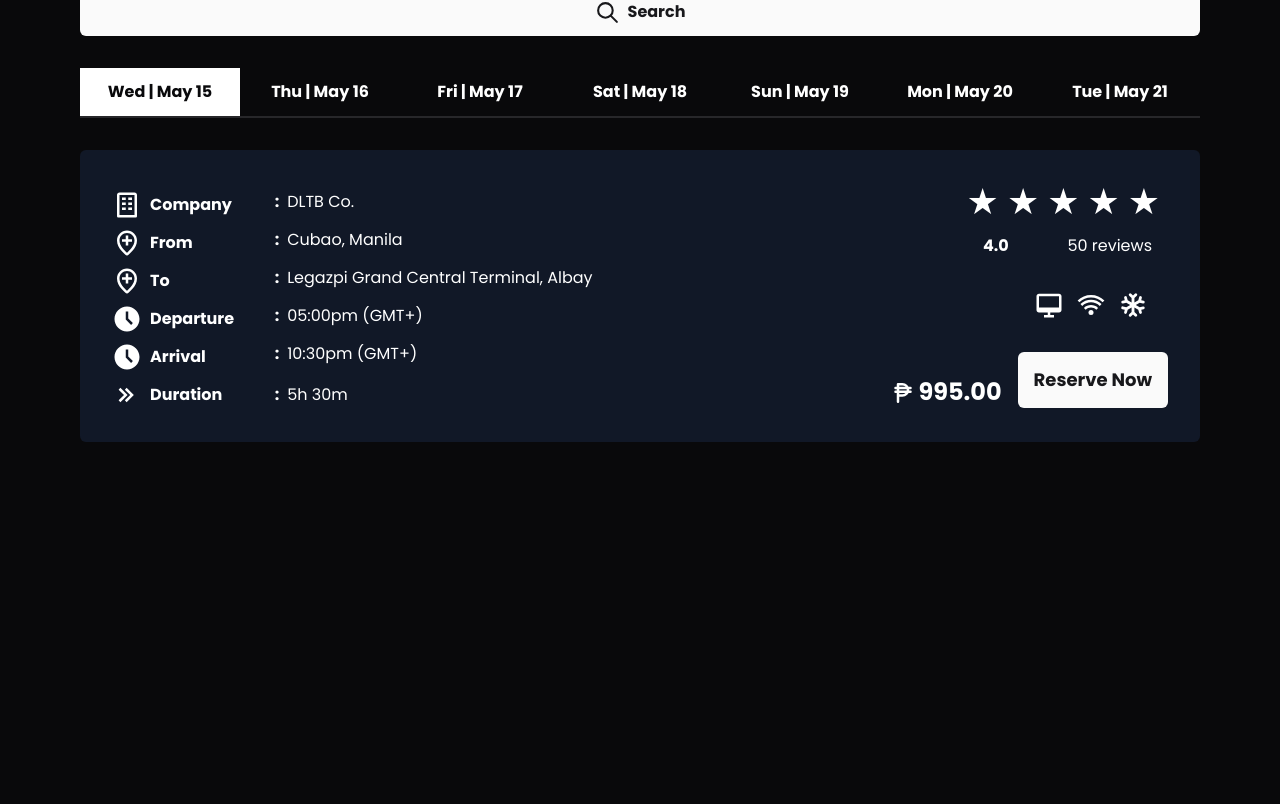
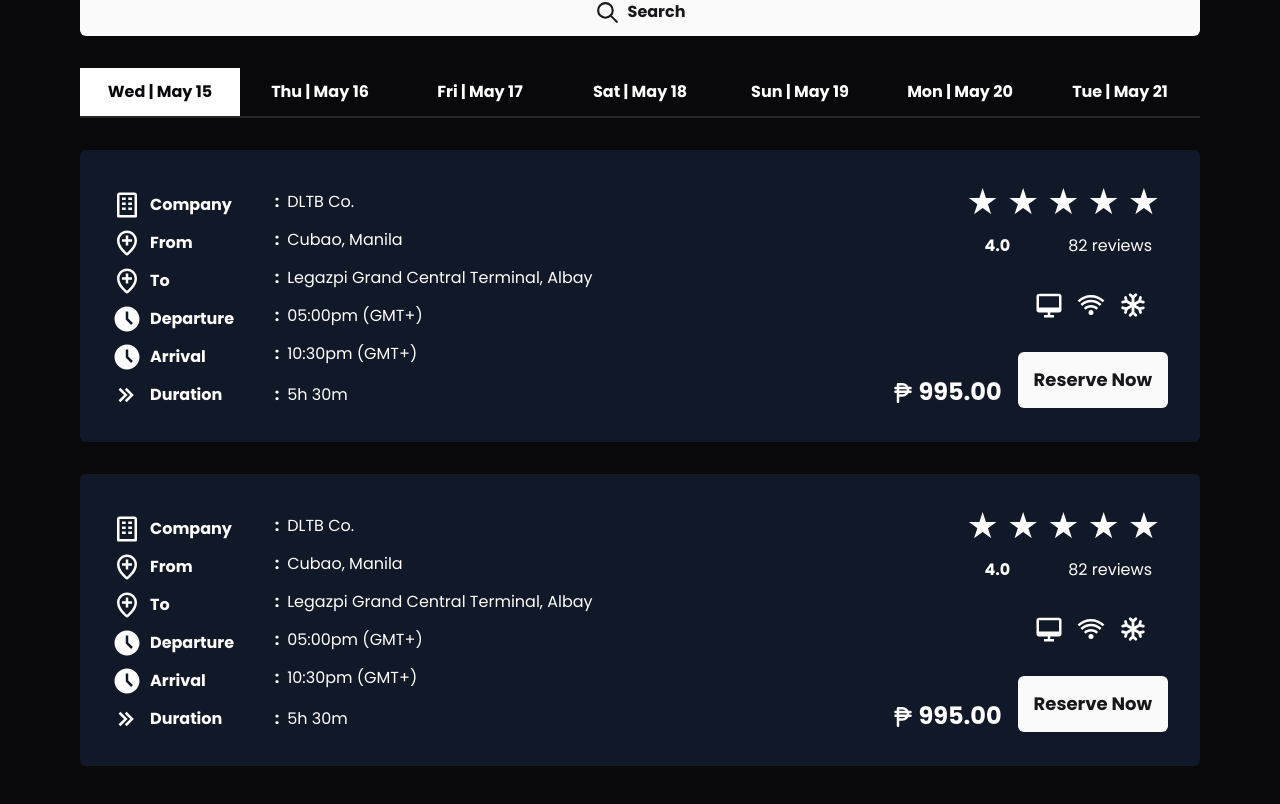
Before and after one commit to raigrc/ICPOK-OnlineKundoktor, a React (Vite) app: page /search in a window 1280 px wide. Shown: the part 310-1114 px from the top of the page. Before the commit the page ends 800 px from the top, so only its background shows below. Built offline with nearby package versions, Linux system fonts and the light colour scheme.

Commit message:
set example json data for reviews

```diff
--- a/src/components/search-components/CompanyReviews.tsx
+++ b/src/components/search-components/CompanyReviews.tsx
@@ -5,11 +5,37 @@
 import { Button } from "../ui/button";
 
 const CompanyReviews: React.FC = () => {
+
+  const companyDetails = [
+    {
+      "Company": "DLTB Co.",
+      "From": "Cubao, Manila",
+      "To": "Legazpi Grand Central Terminal, Albay",
+      "Departure": "05:00pm (GMT+)",
+      "Arrival": "10:30pm (GMT+)",
+      "Duration": "5h 30m",
+      "Rating": 4,
+      "Reviews": 82,
+      "Price": 995.00
+    },
+    {
+      "Company": "DLTB Co.",
+      "From": "Cubao, Manila",
+      "To": "Legazpi Grand Central Terminal, Albay",
+      "Departure": "05:00pm (GMT+)",
+      "Arrival": "10:30pm (GMT+)",
+      "Duration": "5h 30m",
+      "Rating": 4,
+      "Reviews": 82,
+      "Price": 995.00
+    }
+  ];
+
   return (<div className='py-4'>
     <div className="grid grid-cols-7 border-b-2 black text-center">
       <DateFilter />
     </div>
-    <CompanyDetails />
+    <CompanyDetails companyDetails={companyDetails} />
    </div>
  );
 };
@@ -58,69 +84,86 @@
   );
 };
 
-const CompanyDetails: React.FC = () => {
- return (<>
-    <div className="w-full mt-8">
+interface CompanyDetail {
+  Company: string;
+  From: string;
+  To: string;
+  Departure: string;
+  Arrival: string;
+  Duration: string;
+  Rating: number;
+  Reviews: number;
+  Price: number;
+}
+
+interface CompanyDetailsProps {
+  companyDetails: CompanyDetail[];
+}
+
+const CompanyDetails: React.FC<CompanyDetailsProps> = ({ companyDetails }) => {
+  return (
+    <>
+      {companyDetails.map((detail, index) => (
+        <div className="w-full mt-8" key={index}>
           <div className="grid grid-cols-2 gap-4 text-white bg-zinc-950 dark:bg-gray-900 rounded-md">
             <div className="p-8">
               <div className="grid grid-cols-3 mt-2">
-           <div className="flex items-center font-bold"><BiBuilding size={30} className="mr-2"/>Company</div>
+                <div className="flex items-center font-bold"><BiBuilding size={30} className="mr-2" />Company</div>
                 <div className="flex items-start col-span-2">
                   <div className="mr-2 font-bold">:</div>
-            <div>DLTB Co.</div>
-           </div>          </div>
+                  <div>{detail.Company}</div>
+                </div>
+              </div>
               <div className="grid grid-cols-3 mt-2">
                 <div className="flex items-center font-bold"><BiLocationPlus size={30} className="mr-2" />From</div>
                 <div className="flex items-start col-span-2">
                   <div className="mr-2 font-bold">:</div>
-            <div>Cubao, Manila</div>
-           </div>          </div>
+                  <div>{detail.From}</div>
+                </div>
+              </div>
               <div className="grid grid-cols-3 mt-2">
                 <div className="flex items-center font-bold"><BiLocationPlus size={30} className="mr-2" />To</div>
                 <div className="flex items-start col-span-2">
                   <div className="mr-2 font-bold">:</div>
-            <div>Legazpi Grand Central Terminal, Albay</div>
-           </div>          </div>
+                  <div>{detail.To}</div>
+                </div>
+              </div>
               <div className="grid grid-cols-3 mt-2">
                 <div className="flex items-center font-bold"><BiSolidTimeFive size={30} className="mr-2" />Departure</div>
                 <div className="flex items-start col-span-2">
                   <div className="mr-2 font-bold">:</div>
-            <div>05:00pm (GMT+)</div>
+                  <div>{detail.Departure}</div>
                 </div>
               </div>
               <div className="grid grid-cols-3 mt-2">
                 <div className="flex items-center font-bold"><BiSolidTimeFive size={30} className="mr-2" />Arrival</div>
                 <div className="flex items-start col-span-2">
                   <div className="mr-2 font-bold">:</div>
-            <div>10:30pm (GMT+)</div>
+                  <div>{detail.Arrival}</div>
                 </div>
               </div>
               <div className="grid grid-cols-3 mt-2">
                 <div className="flex items-center font-bold"><BiChevronsRight size={30} className="mr-2" />Duration</div>
                 <div className="flex items-center col-span-2">
                   <div className="mr-2 font-bold">:</div>
-            <div>5h 30m</div>
+                  <div>{detail.Duration}</div>
                 </div>
               </div>
             </div>
             <div className="p-8">
               <div className="grid grid-rows-[auto auto auto auto] gap-3">
                 <div className="flex justify-end">
-              <input type="radio" id="star5" name="rating" value="5" className="hidden" />
-              <label htmlFor="star5" className="text-4xl mr-2">&#9733;</label>
-              <input type="radio" id="star4" name="rating" value="4" className="hidden" />
-              <label htmlFor="star4" className="text-4xl mr-2">&#9733;</label>
-              <input type="radio" id="star3" name="rating" value="3" className="hidden" />
-              <label htmlFor="star3" className="text-4xl mr-2">&#9733;</label>
-              <input type="radio" id="star2" name="rating" value="2" className="hidden" />
-              <label htmlFor="star2" className="text-4xl mr-2">&#9733;</label>
-              <input type="radio" id="star1" name="rating" value="1" className="hidden" />
-              <label htmlFor="star1" className="text-4xl mr-2">&#9733;</label>
+                  {[...Array(5)].map((_, i) => (
+                    <React.Fragment key={i}>
+                      <input type="radio" id={`star${5-i}`} name={`rating-${index}`} value={5-i} className="hidden" />
+                      <label htmlFor={`star${5-i}`} className="text-4xl mr-2">&#9733;</label>
+                    </React.Fragment>
+                  ))}
                 </div>
                 <div className="flex justify-end">
                   <div className="grid grid-cols-2 mr-4">
-               <span className="font-bold">4.0</span>
-               <span>50 reviews</span>
+                    <span className="font-bold">{detail.Rating}.0</span>
+                    <span>{detail.Reviews} reviews</span>
                   </div>
                 </div>
                 <div className="flex justify-end p-5 gap-3">
@@ -129,15 +172,17 @@
                   <PiSnowflakeBold size={30} />
                 </div>
                 <div className="flex justify-end">
-              <span className="text-2xl font-bold flex items-end mr-4 h-full"><TbCurrencyPeso size={30}/> 995.00</span>
+                  <span className="text-2xl font-bold flex items-end mr-4 h-full"><TbCurrencyPeso size={30} /> {detail.Price.toFixed(2)}</span>
                   <Button className="font-bold h-14 text-lg">Reserve Now</Button>
                 </div>
               </div>
             </div>
           </div>
         </div>
+      ))}
     </>
   );
 };
 
+
 export default CompanyReviews;
```
Lines whose indentation alone changed are shown as unchanged.
